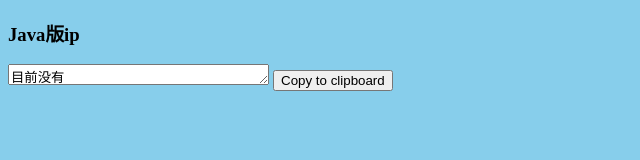
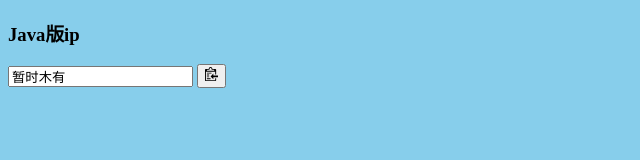
Before and after one commit to wangyccn/Mcself, a plain HTML site: page index2.html in a window 1280 px wide. Shown: the whole page, without its empty margins (0-640 px from the left). Drawn offline with nearby package versions, Linux system fonts and the light colour scheme.

Commit message:
Add files via upload

```diff
--- a/index2.html
+++ b/index2.html
@@ -3,7 +3,7 @@
   <head>
 	<meta charset="utf-8" name="viewport" content="width=device-width, initial-scale=1, maximum-scale=1, user-scalable=no">
 	<title>加入服务器</title>
- <script src="js/clipboard.js-master/dist/clipboard.min.js"></script>
+ <script src="https://unpkg.com/clipboard@2/dist/clipboard.min.js"></script>
   </head>
   <body>
   <style>
@@ -15,10 +15,15 @@
   <div class="boc">
   <div color="java">
   <h3>Java版ip</h3>
-  <textarea rows="1" cols="30">目前没有</textarea>
-  <button class="btn" data-clipboard-text="目前没有">
-    Copy to clipboard
-  </button>
+  <script>new ClipboardJS('.btn');</script>
+    <div class="input-group">
+        <input id="foo" type="text" value="暂时木有">
+        <span class="input-group-button">
+        <button class="btn" type="button" data-clipboard-demo="" data-clipboard-target="#foo">
+        <img class="clippy" src="clippy.svg" width="13" alt="Copy to clipboard">
+        </button>
+        </span>
+    </div>
   </div>
   </div>
   </body>
```
Also changed, not shown: clippy.svg (added).
